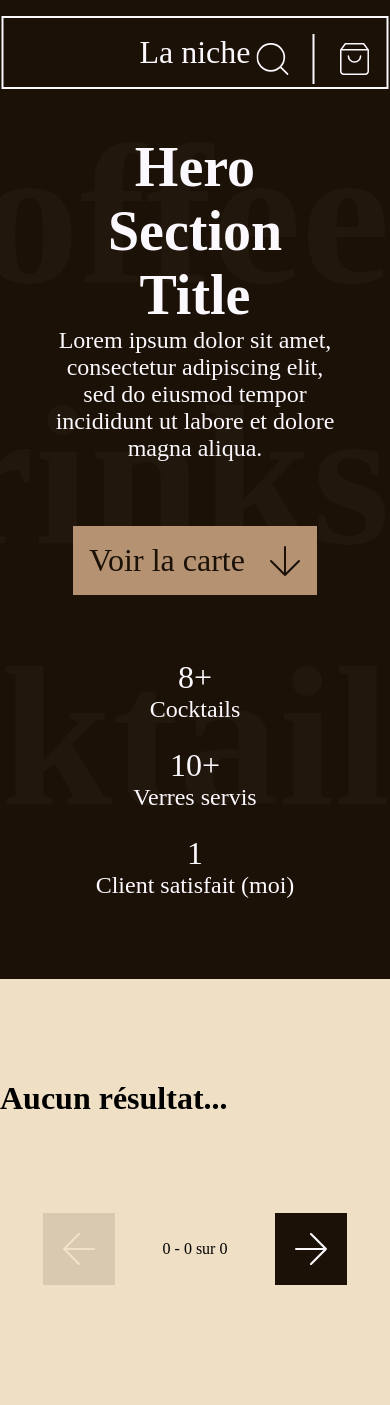
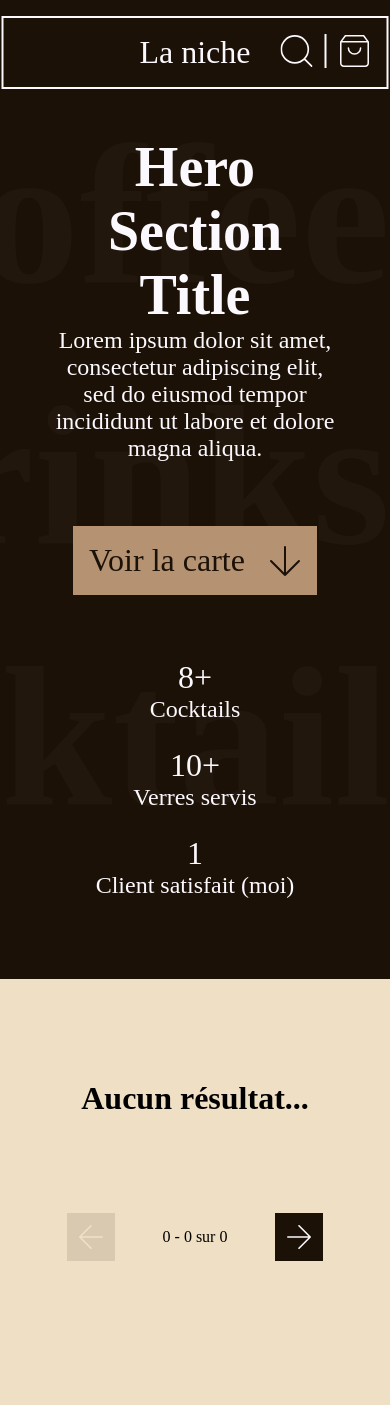
Before and after one commit to B4nanaJuice/bar-tools, a Flask app: page / in a window 390 px wide. Shown: the top 1405 px of the page. Run offline with Flask 3, Linux system fonts and the light colour scheme; some web fonts are replaced.

Commit message:
UI fixes

```diff
--- a/app/static/base.css
+++ b/app/static/base.css
@@ -189,23 +189,30 @@ button {
     padding-bottom: 96px;
 }
 
+@media screen and (max-width: 416px) {
+    .body {
+        padding-top: 12vh;
+    }
+}
+
 .cocktails {
-    display: grid;
-    grid-template-columns: repeat(3, 1fr);
-    grid-row-gap: 64px;
+    display: flex;
+    flex-wrap: wrap;
+    justify-content: space-evenly;
+    gap: 32px 0;
 
     & .cocktail-card {
         width: 320px;
         border: solid var(--coffee-bean) 2px;
         position: relative;
-        margin: auto;
         background: linear-gradient(180deg, var(--coffee-bean) 50%, var(--champagne-mist) 50%);
 
         & > img {
             width: 220px;
             height: 220px;
             border: solid var(--champagne-mist) 10px;
-            margin: 40px 40px 0 40px;
+            margin: 0 40px;
+            margin-top: 40px;
             background: var(--ghost-white);
         }
 
@@ -213,6 +220,7 @@ button {
             margin: 10px 0 20px 0;
             font-family: var(--inria);
             font-size: 36px;
+            line-height: 36px;
             text-align: center;
         }
 
@@ -231,7 +239,27 @@ button {
 
 @media screen and (max-width: 416px) {
     .cocktails {
-        grid-template-columns: 1fr;
+        & .cocktail-card {
+            width: 160px;
+
+            & > img {
+                width: 110px;
+                height: 110px;
+                margin: 0 16px;
+                margin-top: 16px;
+            }
+
+            & .card-title {
+                margin: 5px 0 10px 0;
+                font-size: 24px;
+                line-height: 24px;
+            }
+
+            & .card-cta {
+                font-size: 16px;
+                padding: 8px 0px;
+            }
+        }
     }
 }
 
@@ -248,6 +276,11 @@ button {
         height: 72px;
         border: solid var(--coffee-bean) 2px;
         background: var(--coffee-bean);
+
+        & svg {
+            width: 32px;
+            height: 32px;
+        }
     }
 
     & .pagination-before {
@@ -276,8 +309,16 @@ button {
 }
 
 @media screen and (max-width: 416px) {
-    .body {
-        padding-top: 12vh;
+    .pagination {
+        & > button {
+            width: 48px;
+            height: 48px;
+
+            & svg {
+                width: 24px;
+                height: 24px;
+            }
+        }
     }
 }
 
--- a/app/static/navbar.css
+++ b/app/static/navbar.css
@@ -10,7 +10,8 @@
     background: var(--coffee-bean);
     position: fixed;
     z-index: 1;
-    /* overflow: hidden; */
+    max-height: 70vh;
+    overflow-y: scroll;
 
     & .navbar-title {
         text-align: center;
@@ -290,9 +291,6 @@
 }
 
 .navbar-for-cart {
-    max-height: 70vh;
-    overflow-y: scroll;
-
     & .navbar-cart {
         display: block;
         margin: 48px 0;
@@ -305,17 +303,28 @@
 
 @media screen and (max-width: 416px) {
     .navbar-cart {
+        & table {
+            & th, & td {
+                font-size: 16px;
+
+                & button {
+                    width: 16px;
+                    height: 16px;
+                }
+            }
+        }
+
         & .form-row {
             flex-direction: column;
             width: 90%;
 
             & .order-name {
-                font-size: 24px;
+                font-size: 20px;
                 margin: 0px;
             }
 
             & .place-order {
-                margin-top: 24px;
+                margin-top: 20px;
             }
         }
     }
--- a/app/templates/home.html.jinja
+++ b/app/templates/home.html.jinja
@@ -95,13 +95,13 @@
                 <p class="navbar-title">La niche</p>
                 <div class="right">
                     <button class="toggle-navbar-for-search icon-only" onclick="document.querySelector('.navbar').classList.toggle('navbar-for-search'); document.querySelector('.navbar').classList.remove('navbar-for-cart');">
-                        <svg width="40" height="40" viewBox="0 0 38 38" fill="none" xmlns="http://www.w3.org/2000/svg">
+                        <svg viewBox="0 0 38 38" fill="none" xmlns="http://www.w3.org/2000/svg">
                             <path d="M37 37L28.3 28.3M33 17C33 25.8366 25.8366 33 17 33C8.16344 33 1 25.8366 1 17C1 8.16344 8.16344 1 17 1C25.8366 1 33 8.16344 33 17Z" stroke="#FCF9FE" stroke-width="2" stroke-linecap="round" stroke-linejoin="round"/>
                         </svg>
                     </button>
-                    <div style="margin: 0 24px; border: solid var(--ghost-white) 1px; height: 48px;"></div>
+                    <div></div>
                     <button class="toggle-navbar-for-cart icon-only" onclick="document.querySelector('.navbar').classList.toggle('navbar-for-cart'); document.querySelector('.navbar').classList.remove('navbar-for-search');">
-                        <svg width="40" height="40" viewBox="0 0 38 42" fill="none" xmlns="http://www.w3.org/2000/svg">
+                        <svg viewBox="0 0 38 42" fill="none" xmlns="http://www.w3.org/2000/svg">
                             <path d="M37 9V37C37 38.0609 36.5786 39.0783 35.8284 39.8284C35.0783 40.5786 34.0609 41 33 41H5C3.93913 41 2.92172 40.5786 2.17157 39.8284C1.42143 39.0783 1 38.0609 1 37V9L7 1H31L37 9ZM1 9H37M27 17C27 19.1217 26.1571 21.1566 24.6569 22.6569C23.1566 24.1571 21.1217 25 19 25C16.8783 25 14.8434 24.1571 13.3431 22.6569C11.8429 21.1566 11 19.1217 11 17" stroke="#FCF9FE" stroke-width="2" stroke-linecap="round" stroke-linejoin="round"/>
                         </svg>
                     </button>
@@ -161,7 +161,7 @@
                     <div class="search-action">
                         <button onclick="startSearch();">
                             Rechercher
-                            <svg width="40" height="40" viewBox="0 0 38 38" fill="none" xmlns="http://www.w3.org/2000/svg">
+                            <svg viewBox="0 0 38 38" fill="none" xmlns="http://www.w3.org/2000/svg">
                                 <path d="M37 37L28.3 28.3M33 17C33 25.8366 25.8366 33 17 33C8.16344 33 1 25.8366 1 17C1 8.16344 8.16344 1 17 1C25.8366 1 33 8.16344 33 17Z" stroke="#FCF9FE" stroke-width="2" stroke-linecap="round" stroke-linejoin="round"/>
                             </svg>
                         </button>
@@ -305,6 +305,29 @@
         <div class="body">
             <div class="body-content">
                 <div class="cocktails">
+
+                    <div id="adaptive-test-box" style="position: absolute; visibility: hidden; height: auto; width: auto; white-space: nowrap; font-family: var(--inria);"></div>
+                    <script>
+                        function generateCardTitle(sourceScript, text) {
+                            let parent = sourceScript.parentElement;
+                            let padding = 32;
+                            let maxSize = parent.offsetWidth - padding;
+                            let target = parent.querySelector('.card-title');
+                            let fontSize = parseInt(window.getComputedStyle(target).getPropertyValue('font-size').replace("px", "")); // "36px" or "24px"
+                            let testBox = document.getElementById('adaptive-test-box');
+
+                            testBox.innerText = text;
+                            testBox.style.fontSize = `${fontSize}px`;
+                            while (testBox.offsetWidth > maxSize) {
+                                fontSize--;
+                                testBox.style.fontSize = `${fontSize}px`;
+                            }
+
+                            target.innerText = text;
+                            target.style.fontSize = `${fontSize}px`;
+                        }
+                    </script>
+
                     {% if pagination.total == 0 %}
                         <h1>Aucun résultat...</h1>
                     {% endif %}
@@ -313,7 +336,12 @@
                         <div class="cocktail-card">
                             {# <img src="{{ url_for('static', f'img/{cocktail.name}.png') }}" width="128" height="128"> #}
                             <img src="" width="128" height="128">
-                            <h1 class="card-title">{{ cocktail.name }}</h1>
+                            <h1 class="card-title"></h1>
+                            <script>
+                                var scriptTag = document.getElementsByTagName('script');
+                                scriptTag = scriptTag[scriptTag.length - 1];
+                                generateCardTitle(scriptTag, "{{ cocktail.name }}")
+                            </script>
                             <button class="card-cta" onclick='showCocktailDetails("{{ cocktail.name }}", {{ cocktail.id }}, {{ cocktail.tag_associations | map(attribute="tag.name") | map("capitalize") | list | tojson }}, {{ cocktail.ingredient_associations | map(attribute="ingredient.name") | map("capitalize") | list | tojson }})'>Détails</button>
                         </div>
                     {% endfor %}
@@ -424,7 +452,7 @@
 
                 <div class="pagination">
                     <button class="pagination-before {{ 'muted' if pagination.page == 1 else '' }}" onclick="window.location = '{{ url_for(endpoint, page = [1, pagination.page - 1] | max, **args) }}'">
-                        <svg width="32" height="32" viewBox="0 0 30 30" fill="none" xmlns="http://www.w3.org/2000/svg">
+                        <svg viewBox="0 0 30 30" fill="none" xmlns="http://www.w3.org/2000/svg">
                             <path d="M29 15H1M15 1L1 15L15 29" stroke="#FCF9FE" stroke-width="2" stroke-linecap="round" stroke-linejoin="round"/>
                         </svg>
                     </button>
@@ -434,7 +462,7 @@
                     </div>
 
                     <button class="pagination-after {{ 'muted' if pagination.page == pagination.pages else '' }}" onclick="window.location = '{{ url_for(endpoint, page = [pagination.pages, pagination.page + 1] | min, **args) }}'">
-                        <svg width="32" height="32" viewBox="0 0 30 30" fill="none" xmlns="http://www.w3.org/2000/svg">
+                        <svg viewBox="0 0 30 30" fill="none" xmlns="http://www.w3.org/2000/svg">
                             <path d="M1 15H29M15 29L29 15L15 1" stroke="#FCF9FE" stroke-width="2" stroke-linecap="round" stroke-linejoin="round"/>
                         </svg>
                     </button>
```
Also changed, not shown: index.html (+50 -3 lines).
